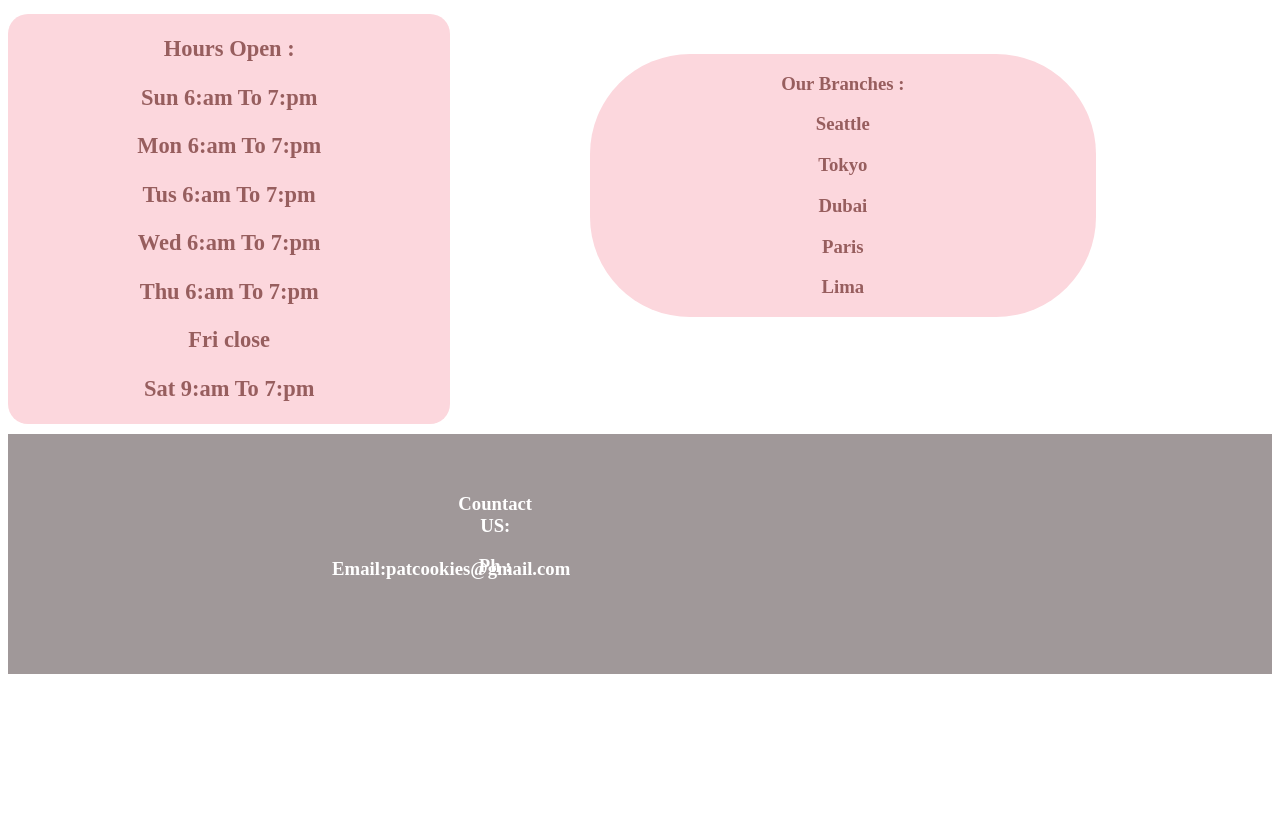
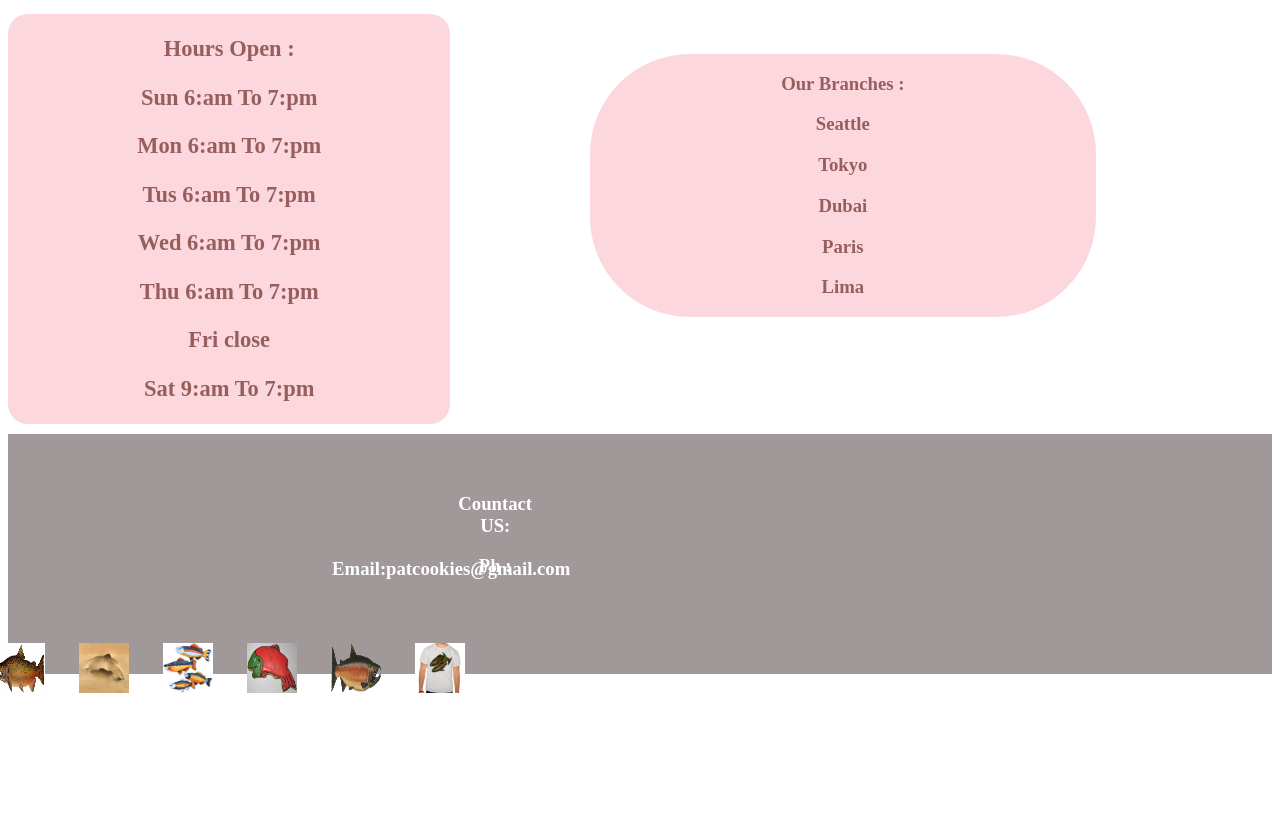
Before and after one commit to nemaaalqetami/cookies-stand, a plain HTML site: page index.html in a window 1280 px wide. Shown: the part 398-1220 px from the top of the page. Drawn offline with Linux system fonts and the light colour scheme.

Commit message:
Adding The ugly Images

```diff
--- a/css/style.css
+++ b/css/style.css
@@ -92,3 +92,12 @@ footer :nth-child(3){
     text-align: center;
     right: 410px;
 }
+
+footer img{
+    width: 50px;
+    height: 50px;
+    position: relative;
+    bottom: 250px;
+  margin: 15px;
+    right: 410px;
+}
--- a/index.html
+++ b/index.html
@@ -63,7 +63,12 @@
   <h3>Email:patcookies@gmail.com</h1>
 
 
-
+   <img src="./img/chinook.jpg" >
+   <img src="./img/cutter.jpeg" >
+   <img src="./img/fish.jpg" >
+   <img src="./img/frosted-cookie.jpg" >
+   <img src="./img/salmon.png" >
+   <img src="./img/shirt.jpg" >
   </footer>
 </body>
 </html>
```
Also changed, not shown: img/chinook.jpg (added), img/cutter.jpeg (added), img/fish.jpg (added), img/frosted-cookie.jpg (added), img/salmon.png (added), img/shirt.jpg (added).
